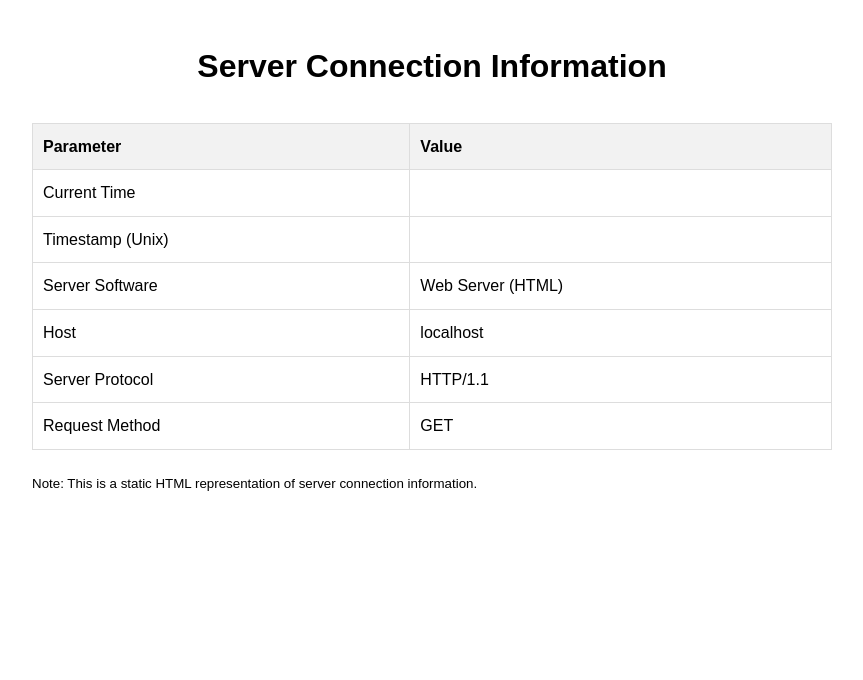
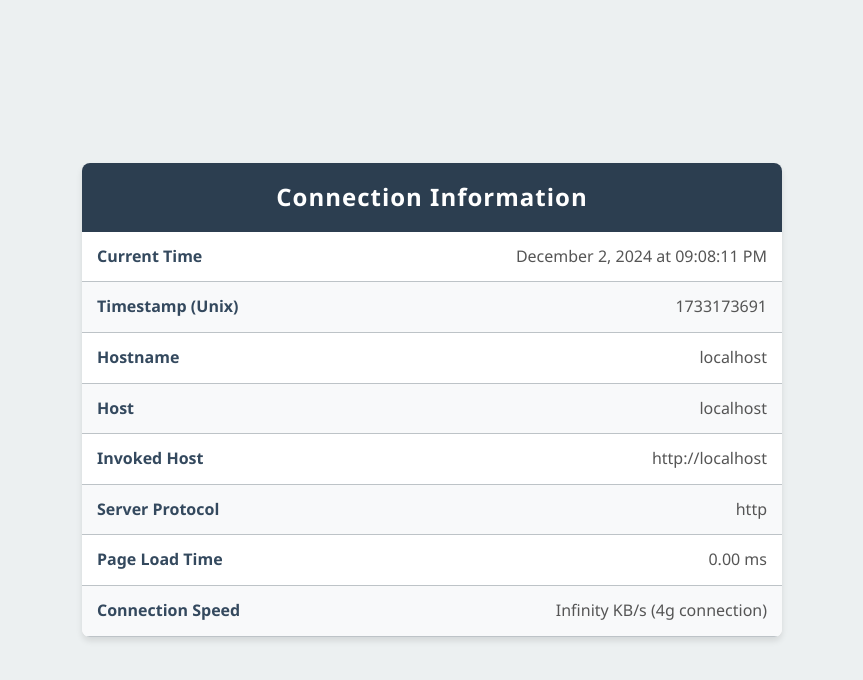
Before and after one commit to MariuszFerdyn/Static-website-hosting-in-Azure-Storage-AZD, a plain HTML site: page src/index.html in a window 1280 px wide. Shown: the whole page, without its empty margins (208-1071 px from the left). Drawn offline with Linux system fonts and the light colour scheme.

Commit message:
Index.html update

```diff
--- a/src/index.html
+++ b/src/index.html
@@ -2,55 +2,103 @@
 <html lang="en">
 <head>
     <meta charset="UTF-8">
-    <title>Server Connection Information</title>
+    <title>Connection Information</title>
     <style>
+        :root {
+            --primary-color: #2c3e50;
+            --secondary-color: #34495e;
+            --background-color: #ecf0f1;
+            --text-color: #333;
+            --border-color: #bdc3c7;
+        }
+
+        * {
+            margin: 0;
+            padding: 0;
+            box-sizing: border-box;
+        }
+
         body {
-            font-family: Arial, sans-serif;
-            max-width: 800px;
-            margin: 0 auto;
+            font-family: 'Segoe UI', Roboto, 'Helvetica Neue', Arial, sans-serif;
+            line-height: 1.6;
+            color: var(--text-color);
+            background-color: var(--background-color);
+            display: flex;
+            justify-content: center;
+            align-items: center;
+            min-height: 100vh;
             padding: 20px;
-            line-height: 1.6;
         }
-        table {
+
+        .container {
+            background-color: white;
+            border-radius: 8px;
+            box-shadow: 0 4px 6px rgba(0, 0, 0, 0.1);
             width: 100%;
-            border-collapse: collapse;
-            margin-bottom: 20px;
+            max-width: 700px;
+            overflow: hidden;
         }
-        th, td {
-            border: 1px solid #ddd;
-            padding: 10px;
-            text-align: left;
+
+        .header {
+            background-color: var(--primary-color);
+            color: white;
+            text-align: center;
+            padding: 15px;
+            font-weight: 300;
         }
-        th {
-            background-color: #f2f2f2;
+
+        .header h1 {
+            font-size: 1.5rem;
+            letter-spacing: 1px;
         }
-        .header {
-            text-align: center;
-            margin-bottom: 30px;
+
+        .info-table {
+            width: 100%;
+            border-collapse: separate;
+            border-spacing: 0;
+        }
+
+        .info-table tr {
+            transition: background-color 0.3s ease;
+        }
+
+        .info-table tr:nth-child(even) {
+            background-color: #f8f9fa;
+        }
+
+        .info-table tr:hover {
+            background-color: #f1f3f4;
+        }
+
+        .info-table td {
+            padding: 12px 15px;
+            border-bottom: 1px solid var(--border-color);
+        }
+
+        .info-table td:first-child {
+            font-weight: 600;
+            color: var(--secondary-color);
+            width: 40%;
+        }
+
+        .info-table td:last-child {
+            text-align: right;
+            color: #555;
+        }
+
+        @media (max-width: 600px) {
+            .container {
+                margin: 0 10px;
+            }
         }
     </style>
-    <script>
-        function updateServerInfo() {
-            const now = new Date();
-            document.getElementById('current-time').textContent = now.toLocaleString();
-            document.getElementById('timestamp').textContent = Math.floor(now.getTime() / 1000);
-        }
-
-        // Update time immediately and then every second
-        updateServerInfo();
-        setInterval(updateServerInfo, 1000);
-    </script>
 </head>
 <body>
+    <div class="container">
         <div class="header">
-        <h1>Server Connection Information</h1>
+            <h1>Connection Information</h1>
         </div>
-
-    <table>
-        <tr>
-            <th>Parameter</th>
-            <th>Value</th>
-        </tr>
+        <table class="info-table">
             <tr>
                 <td>Current Time</td>
                 <td id="current-time"></td>
@@ -60,23 +108,105 @@
                 <td id="timestamp"></td>
             </tr>
             <tr>
-            <td>Server Software</td>
-            <td>Web Server (HTML)</td>
+                <td>Hostname</td>
+                <td id="hostname"></td>
             </tr>
             <tr>
                 <td>Host</td>
-            <td>localhost</td>
+                <td id="host"></td>
+            </tr>
+            <tr>
+                <td>Invoked Host</td>
+                <td id="invoked-host"></td>
             </tr>
             <tr>
                 <td>Server Protocol</td>
-            <td>HTTP/1.1</td>
+                <td id="server-protocol"></td>
             </tr>
             <tr>
-            <td>Request Method</td>
-            <td>GET</td>
+                <td>Page Load Time</td>
+                <td id="page-load-time"></td>
+            </tr>
+            <tr>
+                <td>Connection Speed</td>
+                <td id="connection-speed">Calculating...</td>
             </tr>
         </table>
+    </div>
 
-    <p><small>Note: This is a static HTML representation of server connection information.</small></p>
+    <script>
+        // Measure page load time
+        const pageLoadStart = performance.now();
+
+        function updateDateTime() {
+            const now = new Date();
+
+            const formattedTime = now.toLocaleString('en-US', {
+                year: 'numeric',
+                month: 'long',
+                day: 'numeric',
+                hour: '2-digit',
+                minute: '2-digit',
+                second: '2-digit',
+                hour12: true
+            });
+
+            const unixTimestamp = Math.floor(now.getTime() / 1000);
+
+            document.getElementById('current-time').textContent = formattedTime;
+            document.getElementById('timestamp').textContent = unixTimestamp;
+        }
+
+        function calculatePageLoadTime() {
+            const pageLoadEnd = performance.now();
+            const loadTime = (pageLoadEnd - pageLoadStart).toFixed(2);
+            document.getElementById('page-load-time').textContent = `${loadTime} ms`;
+        }
+
+        function calculateConnectionSpeed() {
+            try {
+                // Use Network Information API for connection type
+                const connection = navigator.connection || navigator.mozConnection || navigator.webkitConnection;
+
+                // Performance Navigation Timing API for speed calculation
+                const entries = window.performance.getEntriesByType('navigation');
+
+                if (entries.length > 0) {
+                    const navigation = entries[0];
+
+                    const downloadSpeed = navigation.transferSize
+                        ? (navigation.transferSize / (navigation.loadEventEnd - navigation.startTime) * 1000 / 1024).toFixed(2)
+                        : 'N/A';
+
+                    const connectionType = connection
+                        ? connection.effectiveType
+                        : 'Unknown';
+
+                    document.getElementById('connection-speed').textContent =
+                        `${downloadSpeed} KB/s (${connectionType} connection)`;
+                } else {
+                    document.getElementById('connection-speed').textContent = 'Unable to calculate';
+                }
+            } catch (error) {
+                document.getElementById('connection-speed').textContent = 'Error calculating';
+            }
+        }
+
+        function updateConnectionInfo() {
+            document.getElementById('hostname').textContent = window.location.hostname || 'Unknown';
+            document.getElementById('host').textContent = window.location.host || 'Unknown';
+            document.getElementById('invoked-host').textContent = window.location.origin || 'Unknown';
+            document.getElementById('server-protocol').textContent = window.location.protocol.replace(':', '');
+        }
+
+        // Update time every second
+        updateDateTime();
+        setInterval(updateDateTime, 1000);
+
+        // Other calculations
+        updateConnectionInfo();
+        calculatePageLoadTime();
+        calculateConnectionSpeed();
+    </script>
 </body>
 </html>
```
Lines whose indentation alone changed are shown as unchanged.
